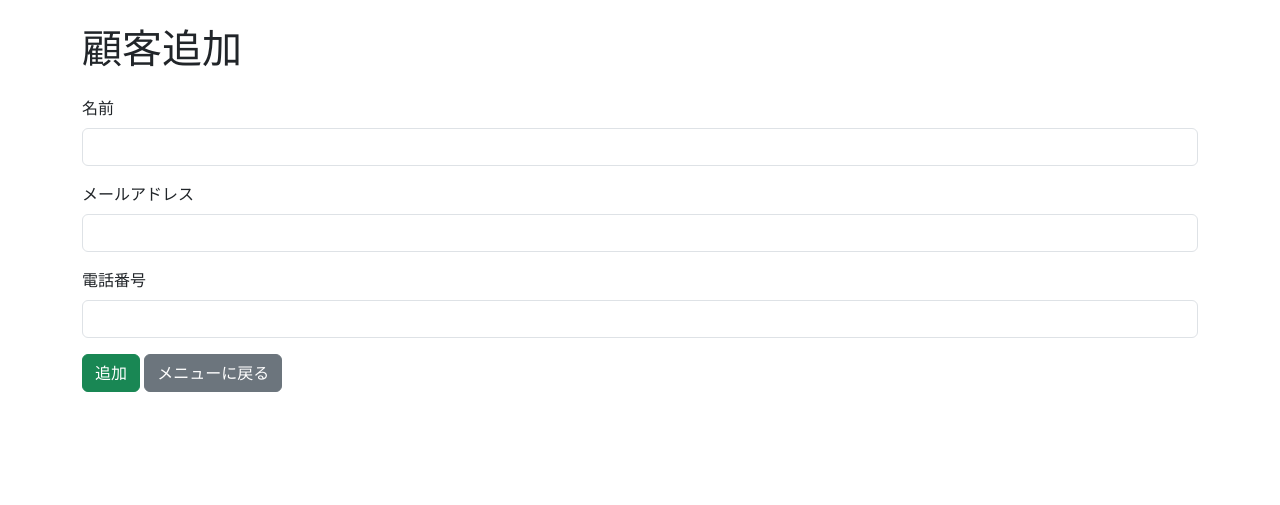
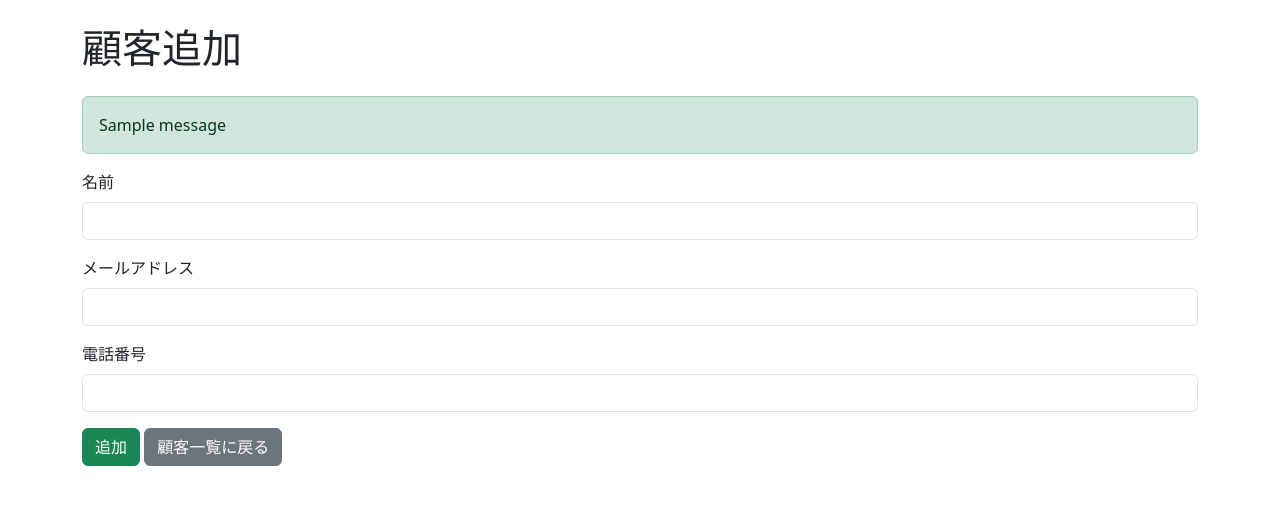
Before and after one commit to sk04237/customer_managementsystem, a Flask app: page /customers/add in a window 1280 px wide. Shown: the part 56-561 px from the top of the page. Run offline with Flask 3, Linux system fonts and the light colour scheme; tables that the repository leaves empty hold one stand-in row (values such as "Sample post"); one stand-in notice (Sample message) is shown.

Commit message:
Update add_customer.html

```diff
--- a/app/templates/add_customer.html
+++ b/app/templates/add_customer.html
@@ -4,6 +4,15 @@
 
 {% block content %}
 <h1 class="mb-4">顧客追加</h1>
+{% with messages = get_flashed_messages(with_categories=true) %}
+  {% if messages %}
+    {% for category, message in messages %}
+      <div class="alert alert-{{ category }}" role="alert">
+        {{ message }}
+      </div>
+    {% endfor %}
+  {% endif %}
+{% endwith %}
 <form method="POST" class="needs-validation" novalidate>
     <div class="mb-3">
         <label for="name" class="form-label">名前</label>
@@ -18,6 +27,6 @@
         <input type="text" id="phone" name="phone" class="form-control" required>
     </div>
     <button type="submit" class="btn btn-success">追加</button>
-    <a href="/" class="btn btn-secondary">メニューに戻る</a>
+    <a href="/customers" class="btn btn-secondary">顧客一覧に戻る</a>
 </form>
 {% endblock %}
```
